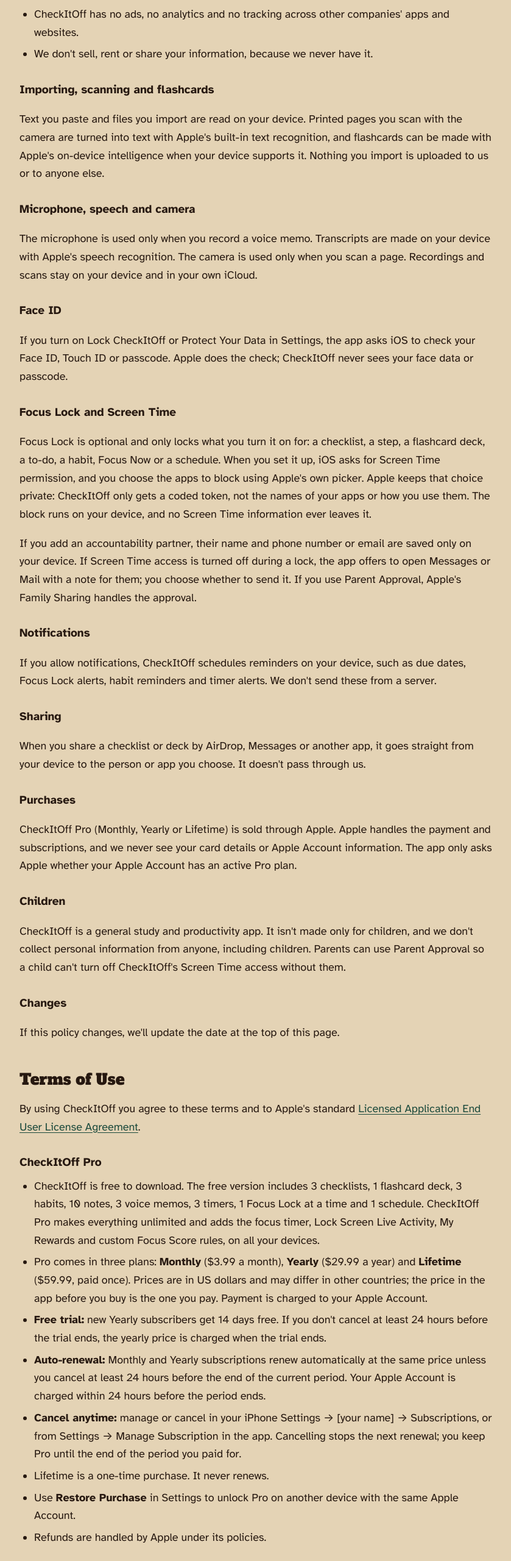
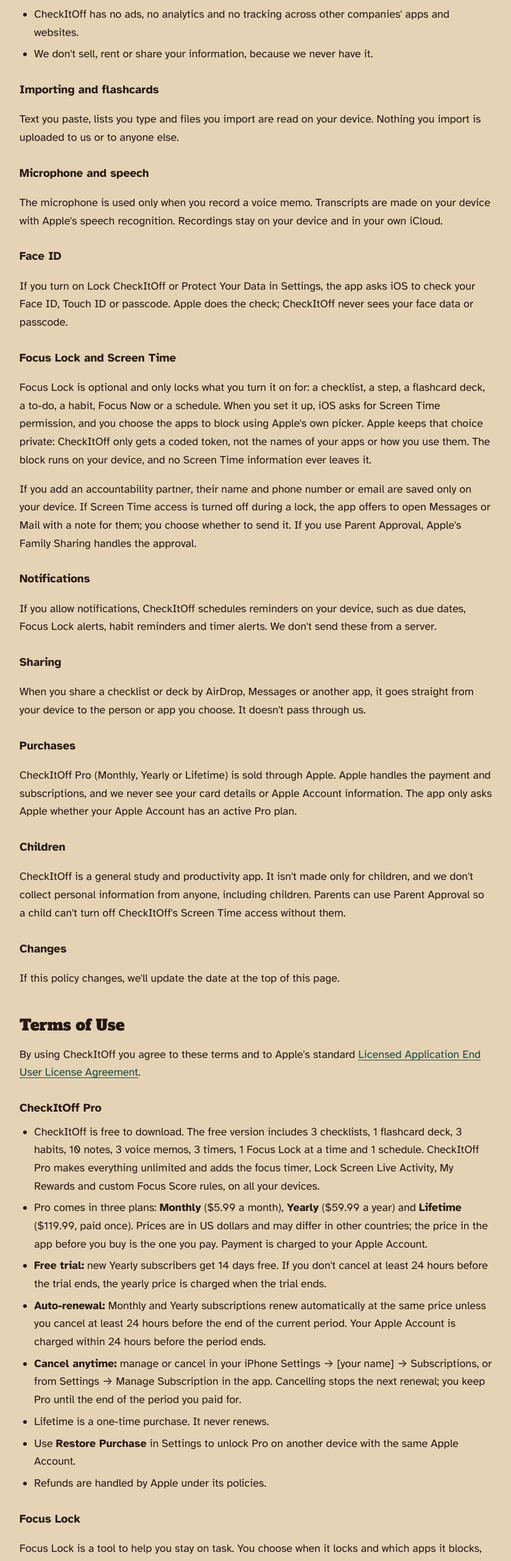
Before and after one commit to jin81cr-arch/pnwmakingthings-site, a plain HTML site: page checkitoff/index.html in a window 1280 px wide. Shown: the part 840-3400 px from the top of the page at 61% size, without its empty margins (220-1059 px from the left). Drawn offline with Linux system fonts and the light colour scheme.

Commit message:
CheckItOff: new Pro prices, remove scan wording

```diff
--- a/checkitoff/index.html
+++ b/checkitoff/index.html
@@ -36,11 +36,11 @@
   <li>We don't sell, rent or share your information, because we never have it.</li>
 </ul>
 
-<h3>Importing, scanning and flashcards</h3>
-<p>Text you paste and files you import are read on your device. Printed pages you scan with the camera are turned into text with Apple's built-in text recognition, and flashcards can be made with Apple's on-device intelligence when your device supports it. Nothing you import is uploaded to us or to anyone else.</p>
+<h3>Importing and flashcards</h3>
+<p>Text you paste, lists you type and files you import are read on your device. Nothing you import is uploaded to us or to anyone else.</p>
 
-<h3>Microphone, speech and camera</h3>
-<p>The microphone is used only when you record a voice memo. Transcripts are made on your device with Apple's speech recognition. The camera is used only when you scan a page. Recordings and scans stay on your device and in your own iCloud.</p>
+<h3>Microphone and speech</h3>
+<p>The microphone is used only when you record a voice memo. Transcripts are made on your device with Apple's speech recognition. Recordings stay on your device and in your own iCloud.</p>
 
 <h3>Face ID</h3>
 <p>If you turn on Lock CheckItOff or Protect Your Data in Settings, the app asks iOS to check your Face ID, Touch ID or passcode. Apple does the check; CheckItOff never sees your face data or passcode.</p>
@@ -69,7 +69,7 @@
 <h3>CheckItOff Pro</h3>
 <ul>
   <li>CheckItOff is free to download. The free version includes 3 checklists, 1 flashcard deck, 3 habits, 10 notes, 3 voice memos, 3 timers, 1 Focus Lock at a time and 1 schedule. CheckItOff Pro makes everything unlimited and adds the focus timer, Lock Screen Live Activity, My Rewards and custom Focus Score rules, on all your devices.</li>
-  <li>Pro comes in three plans: <b>Monthly</b> ($3.99 a month), <b>Yearly</b> ($29.99 a year) and <b>Lifetime</b> ($59.99, paid once). Prices are in US dollars and may differ in other countries; the price in the app before you buy is the one you pay. Payment is charged to your Apple Account.</li>
+  <li>Pro comes in three plans: <b>Monthly</b> ($5.99 a month), <b>Yearly</b> ($59.99 a year) and <b>Lifetime</b> ($119.99, paid once). Prices are in US dollars and may differ in other countries; the price in the app before you buy is the one you pay. Payment is charged to your Apple Account.</li>
   <li><b>Free trial:</b> new Yearly subscribers get 14 days free. If you don't cancel at least 24 hours before the trial ends, the yearly price is charged when the trial ends.</li>
   <li><b>Auto-renewal:</b> Monthly and Yearly subscriptions renew automatically at the same price unless you cancel at least 24 hours before the end of the current period. Your Apple Account is charged within 24 hours before the period ends.</li>
   <li><b>Cancel anytime:</b> manage or cancel in your iPhone Settings → [your name] → Subscriptions, or from Settings → Manage Subscription in the app. Cancelling stops the next renewal; you keep Pro until the end of the period you paid for.</li>
@@ -86,7 +86,7 @@
 <p>CheckItOff is made by <b>PNW Making Things</b>.<br>Questions, bugs or ideas: <b><a href="mailto:support@pnwmakingthings.com">support@pnwmakingthings.com</a></b></p>
 <dl class="faq">
   <dt>How do I make a checklist?</dt>
-  <dd>On the Checklists tab, tap one of the three squares at the top: Paste, Import or Scan. You'll see a preview of the steps. Fix anything you need, then tap Make Checklist.</dd>
+  <dd>On the Checklists tab, tap Paste or Import at the top. You'll see a preview of the steps. Fix anything you need, then tap Make Checklist. Or tap Type to write your own list like a note.</dd>
   <dt>My lists don't show up on my other devices.</dt>
   <dd>Make sure each device is signed in to the same Apple Account and iCloud is turned on for CheckItOff in Settings → [your name] → iCloud.</dd>
   <dt>Focus Lock didn't lock my apps.</dt>
@@ -106,7 +106,7 @@
 </article>
 
 </main>
-<footer><span>&copy; 2026 PNW Making Things. Made in the Pacific Northwest. &middot; <a href="../terms/">Terms of Use</a></span>
+<footer><span>&copy; 2026 PNW Making Things. Made in the Pacific Northwest.</span>
 <ul class="social" aria-label="Follow us">
 <li><a href="https://www.youtube.com/@PNWMakingThings" target="_blank" rel="noopener" aria-label="PNW Making Things on YouTube"><svg viewBox="0 0 24 24" width="22" height="22" aria-hidden="true" fill="none" stroke="currentColor" stroke-width="1.8" stroke-linejoin="round"><rect x="2" y="5" width="20" height="14" rx="4"/><path d="M10 9.2v5.6l4.8-2.8z" fill="currentColor"/></svg></a></li>
 <li><a href="https://www.instagram.com/pnwmakingthings/" target="_blank" rel="noopener" aria-label="PNW Making Things on Instagram"><svg viewBox="0 0 24 24" width="22" height="22" aria-hidden="true" fill="none" stroke="currentColor" stroke-width="1.8"><rect x="3" y="3" width="18" height="18" rx="5"/><circle cx="12" cy="12" r="4.2"/><circle cx="17.4" cy="6.6" r="1.1" fill="currentColor" stroke="none"/></svg></a></li>
```
